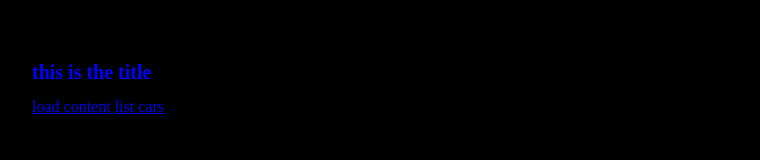
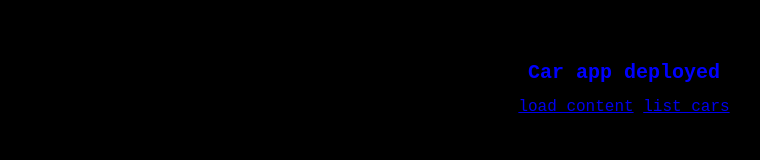
Before and after one commit to 36524760/car-dealership-api, a website: page public/index.html in a window 1280 px wide. Shown: the whole page, without its empty margins (16-776 px from the left). Drawn offline with Linux system fonts and the light colour scheme.

Commit message:
update static files

```diff
--- a/public/css/styles.css
+++ b/public/css/styles.css
@@ -7,3 +7,8 @@ h1 {
     font-size: 20px;
     color: blue;
 }
+
+.content {
+    text-align: center;
+    font-family: 'Courier New', Courier, monospace;
+}
--- a/public/index.html
+++ b/public/index.html
@@ -1,15 +1,20 @@
 <!DOCTYPE html>
 <html lang="en">
+
 <head>
     <meta charset="UTF-8">
     <meta http-equiv="X-UA-Compatible" content="IE=edge">
     <meta name="viewport" content="width=device-width, initial-scale=1.0">
     <link rel="stylesheet" href="./css/styles.css">
-    <title>My Web Site</title>
+    <title>CarDealership App</title>
 </head>
+
 <body>
-    <h1>this is the title</h1>
-    <a href="http://localhost:3000/seed">load content</a>
-    <a href="http://localhost:3000/cars">list cars</a>
+    <div class="content">
+        <h1>Car app deployed</h1>
+        <a href="http://localhost:3000/seed">load content</a>
+        <a href="http://localhost:3000/cars">list cars</a>
+    </div>
 </body>
+
 </html>
```
